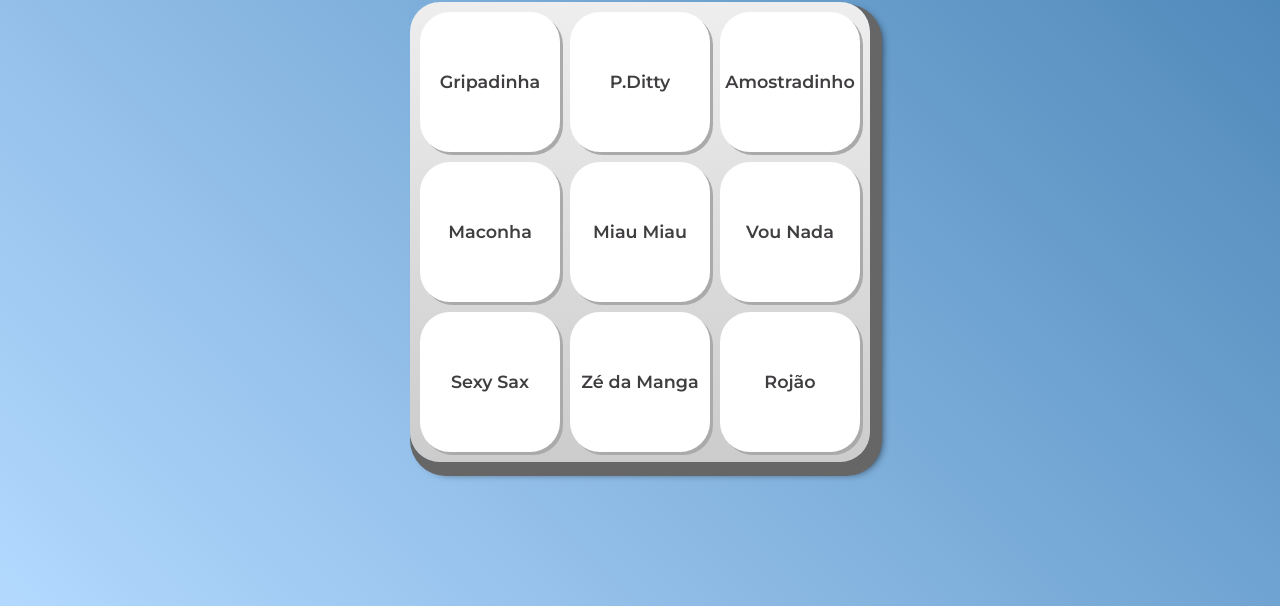
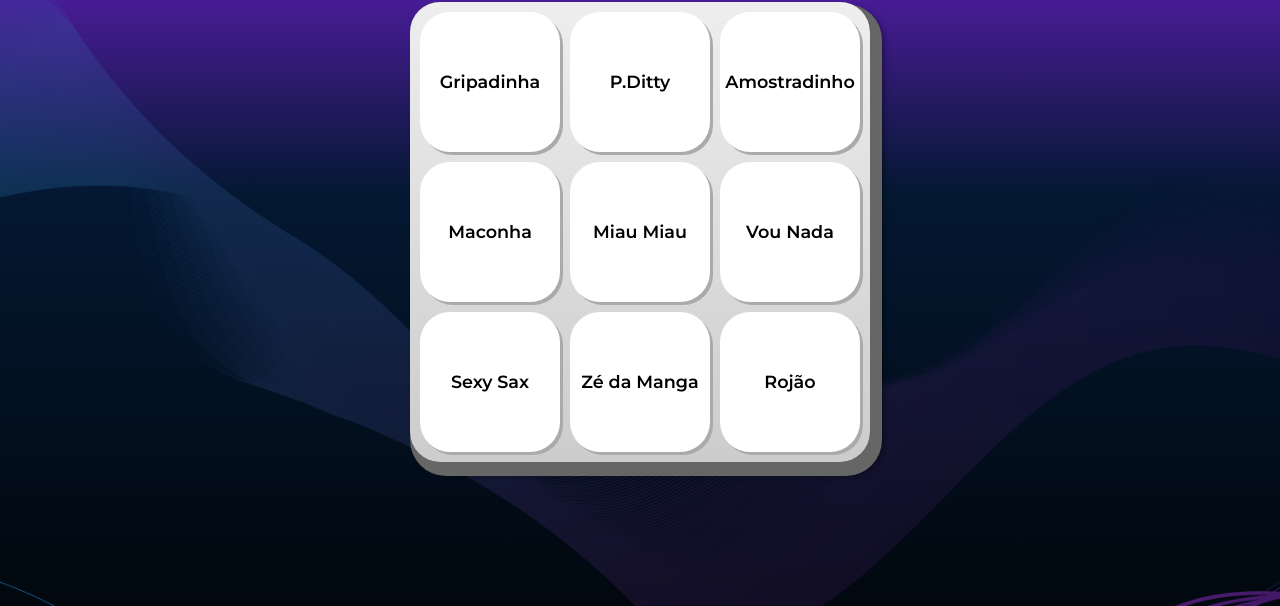
Before and after one commit to Felps3296/painel_sons_de_memes, a plain HTML site: page index.html in a window 1280 px wide. Shown: the part 194-800 px from the top of the page. Drawn offline with Linux system fonts and the light colour scheme.

Commit message:
Mudando cores

```diff
--- a/css/estilos.css
+++ b/css/estilos.css
@@ -1,15 +1,16 @@
 :root {
   --cinza: #aaa;
-  --azul-claro: lightblue;
-  --azul-escuro: lightsteelblue;
-  --black: #403E40;
+  --azul-claro: #8B1FF8; /* cor clara usada nos botões */
+  --azul-escuro: #041832; /* cor escura usada na sombra dos botões */
+  --black: #000;
   --branca: #fff;
   --luz: rgb(229, 255, 0);
 }
 
 body {
+  background: url("/images/pattern.png"), linear-gradient(180deg, #8B1FF8 0%, #041832 48.44%, #01080E 100%);
+  background-size: cover;
   align-items: center;
-  background: linear-gradient(45deg, #b3d9ff 0%, #4682b4 100%);
   display: flex;
   justify-content: center;
   flex-direction: column;
```
Also changed, not shown: images/pattern.png (added).
